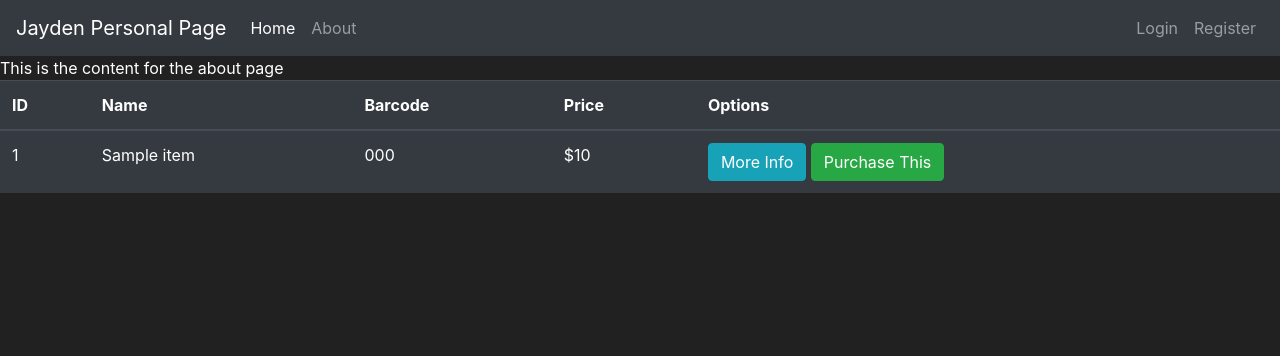
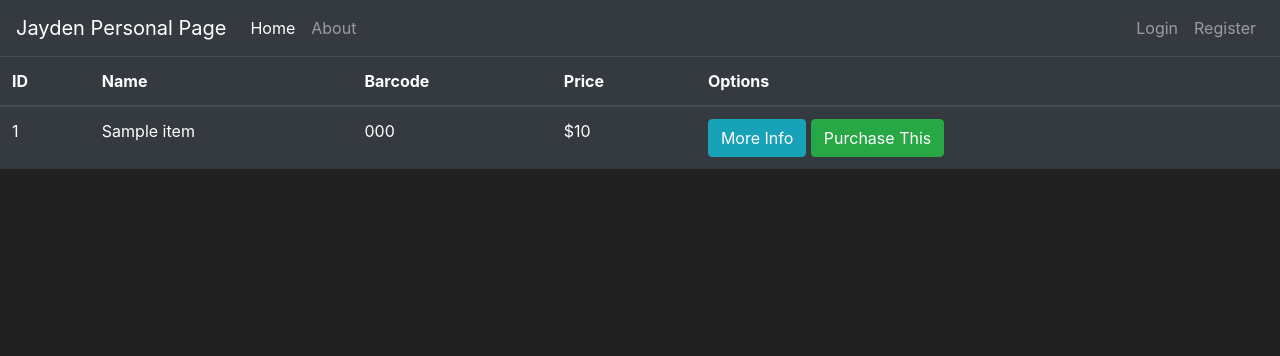
Before and after one commit to JaydenMJ/Flask-Web, a Python web app: template Flask_Web/templates/about_New.html in a window 1280 px wide. Shown: the top 356 px of the page. Run offline with Jinja, Linux system fonts and the light colour scheme; the template is opened without the code that fills it: most values are stand-ins (such as "Sample title", 1, 10 or a date in 2020); some libraries are stand-ins or nearby versions.

Commit message:
about_new delete this is content

```diff
--- a/Flask_Web/templates/about_New.html
+++ b/Flask_Web/templates/about_New.html
@@ -4,7 +4,7 @@
 {%endblock%}
 
 {%block content%}
-    This is the content for the about page
+    <!-- This is the content for the about page -->
     <table class="table table-hover table-dark">
         <thead>
             <tr>
```
